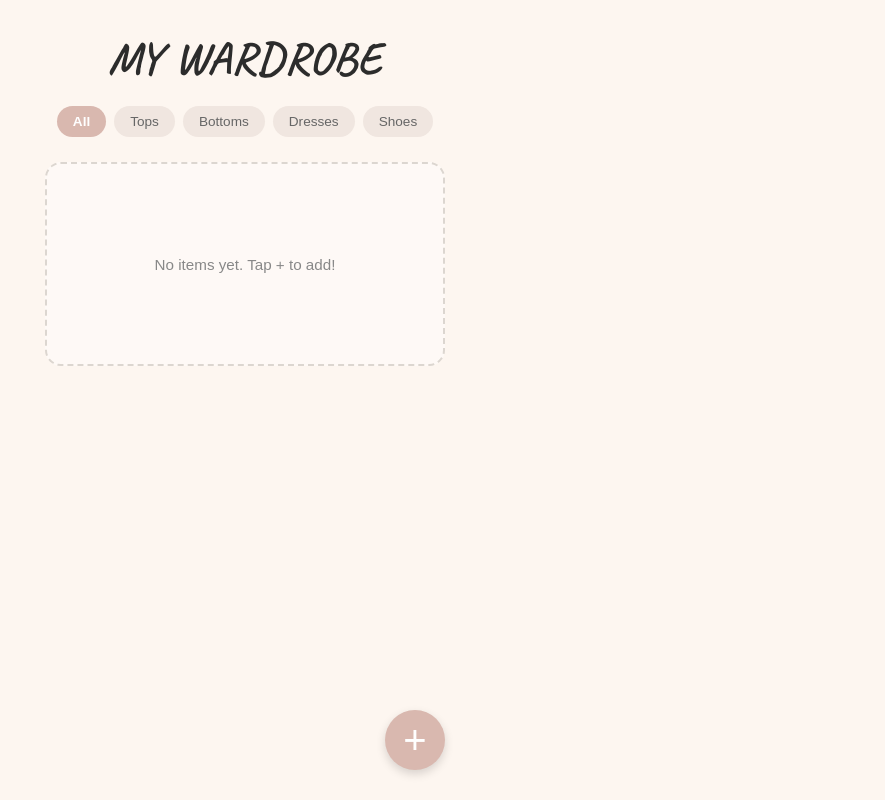
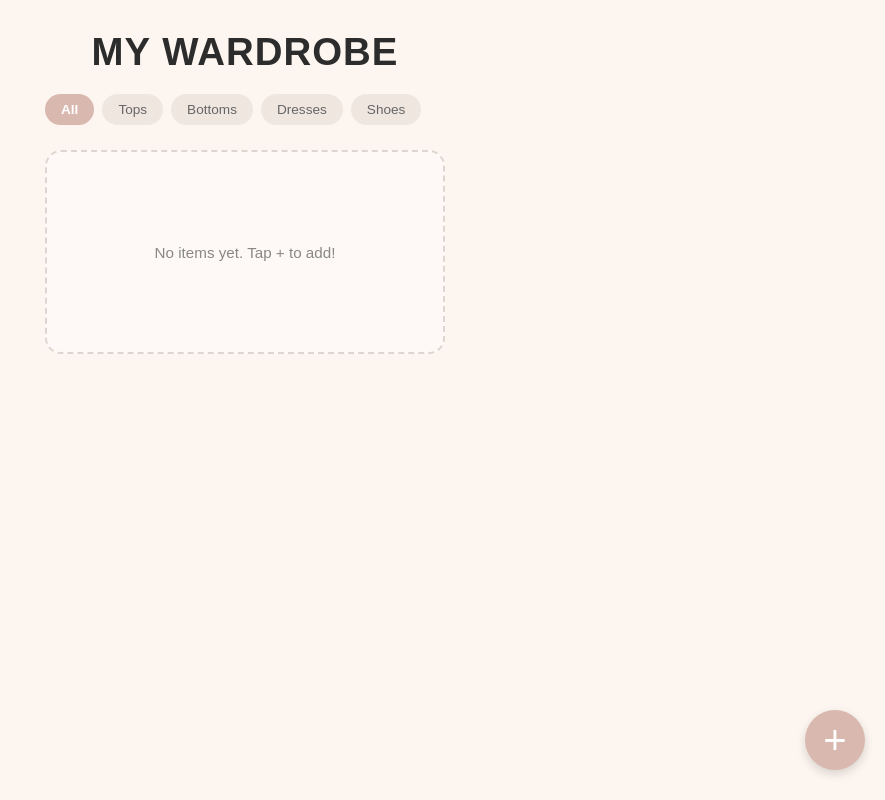
Before and after one commit to vhMarle/digital-styling, a React (Vite) app: page / in a window 1280 px wide. Shown: the whole page, without its empty margins (395-1280 px from the left). Built offline with nearby package versions, Linux system fonts and the light colour scheme.

Commit message:
Restore sub-type, site/brand, and size fields to upload form

```diff
--- a/src/App.css
+++ b/src/App.css
@@ -1,263 +1,4 @@
-body {
-  margin: 0;
-  background-color: #fdf6f0;
-  font-family: sans-serif;
-  color: #333;
-}
-
-.app-wrapper {
-  max-width: 440px;
-  margin: 0 auto;
-  padding: 20px;
-  min-height: 100vh;
-  box-sizing: border-box;
-  position: relative;
-}
-
-.closet-container {
-  display: flex;
-  flex-direction: column;
-  align-items: center;
-}
-
-.handwritten-title {
-  text-align: center;
-  font-family: 'Caveat', cursive, sans-serif;
-  font-size: 2.8rem;
-  letter-spacing: 1px;
-  margin: 10px 0 20px 0;
-  color: #2c2c2c;
-}
-
-.closet-tabs {
-  display: flex;
-  gap: 8px;
-  margin-bottom: 20px;
-  overflow-x: auto;
-  width: 100%;
-  justify-content: center;
-  padding-bottom: 5px;
-}
-
-.tab-btn {
-  background: #f0e6e0;
-  border: none;
-  border-radius: 20px;
-  padding: 8px 16px;
-  font-size: 0.85rem;
-  color: #666;
-  cursor: pointer;
-  font-weight: 500;
-  transition: all 0.2s;
-}
-
-.tab-btn.active {
-  background: #d9b8af;
-  color: #fff;
-  font-weight: bold;
-}
-
-.closet-grid {
-  width: 100%;
-  display: grid;
-  grid-template-columns: repeat(2, 1fr);
-  gap: 15px;
-  margin-bottom: 80px;
-}
-
-.closet-placeholder-card {
-  grid-column: span 2;
-  border: 2px dashed #dcd6d0;
-  border-radius: 16px;
-  height: 200px;
-  display: flex;
-  align-items: center;
-  justify-content: center;
-  background: rgba(255, 255, 255, 0.4);
-}
-
-.empty-closet-text {
-  color: #888;
-  font-size: 0.95rem;
-}
-
-.floating-add-btn {
-  position: fixed;
-  bottom: 30px;
-  right: calc(50% - 220px + 20px);
-  width: 60px;
-  height: 60px;
-  background-color: #d9b8af;
-  color: white;
-  border: none;
-  border-radius: 50%;
-  font-size: 2.5rem;
-  display: flex;
-  align-items: center;
-  justify-content: center;
-  cursor: pointer;
-  box-shadow: 0 4px 10px rgba(0,0,0,0.15);
-  transition: transform 0.2s;
-}
-
-.floating-add-btn:hover {
-  transform: scale(1.08);
-}
-
-.upload-container {
-  display: flex;
-  flex-direction: column;
-}
-
-.upload-header-row {
-  display: flex;
-  align-items: center;
-  justify-content: space-between;
-  margin-bottom: 10px;
-}
-
-.back-btn {
-  background: none;
-  border: none;
-  color: #666;
-  font-size: 1rem;
-  cursor: pointer;
-  font-weight: bold;
-}
-
-.upload-drop-box {
-  border: 2px dashed #c4b5b0;
-  border-radius: 16px;
-  padding: 20px;
-  background: rgba(255, 255, 255, 0.6);
-  display: flex;
-  flex-direction: column;
-  align-items: center;
-  gap: 15px;
-}
-
-.upload-icons-row {
-  display: flex;
-  gap: 40px;
-  align-items: center;
-  justify-content: center;
-}
-
-.icon-button {
-  cursor: pointer;
-  transition: transform 0.2s ease;
-  width: 50px;
-  height: 50px;
-  display: flex;
-  align-items: center;
-  justify-content: center;
-  background: transparent;
-}
-
-.icon-button:hover {
-  transform: scale(1.08);
-}
-
-.custom-icon {
-  width: 50px;
-  height: 50px;
-  object-fit: contain;
-  background: transparent;
-}
-
-.url-search-bar {
-  display: flex;
-  align-items: center;
-  background: #ffffff;
-  border: 1px solid #dcd6d0;
-  border-radius: 24px;
-  padding: 4px 8px 4px 12px;
-  width: 100%;
-  max-width: 300px;
-}
-
-.search-magnifier {
-  margin-right: 8px;
-  flex-shrink: 0;
-}
-
-.url-search-bar input {
-  border: none;
-  outline: none;
-  flex-grow: 1;
-  font-size: 0.9rem;
-  color: #333;
-  background: transparent;
-}
-
-.go-btn {
-  background-color: #d9b8af;
-  border: none;
-  border-radius: 16px;
-  padding: 6px 14px;
-  color: #fff;
-  font-weight: bold;
-  cursor: pointer;
-}
-
-.preview-square-frame {
-  width: 180px;
-  height: 180px;
-  margin: 20px auto 10px auto;
-  border: 1px solid #dcd6d0;
-  border-radius: 16px;
-  background: #ffffff;
-  overflow: hidden;
-  display: flex;
-  align-items: center;
-  justify-content: center;
-  position: relative;
-}
-
-.preview-img-transform {
-  max-width: 100%;
-  max-height: 100%;
-  object-fit: contain;
-  user-select: none;
-}
-
-.preview-placeholder-text {
-  color: #aaa;
-  font-size: 0.85rem;
-}
-
-.zoom-slider-row {
-  display: flex;
-  justify-content: center;
-  align-items: center;
-  gap: 10px;
-  font-size: 0.8rem;
-  color: #666;
-  margin-bottom: 15px;
-}
-
-.form-group {
-  margin-bottom: 12px;
-  display: flex;
-  flex-direction: column;
-}
-
-.form-group label {
-  font-size: 0.75rem;
-  font-weight: bold;
-  color: #777;
-  margin-bottom: 4px;
-  letter-spacing: 0.5px;
-}
-
-.form-group input,
-.form-group select {
-  padding: 10px 12px;
-  border: 1px solid #e0d6d0;
-  border-radius: 10px;
-  background: #f7f3ef;
-  font-size: 0.9rem;
-  color: #333;html, body {
+html, body {
   margin: 0;
   padding: 0;
   background-color: #fdf6f0;
@@ -298,8 +39,8 @@ body {
 
 .handwritten-title {
   text-align: center;
-  font-family: 'Caveat', cursive, sans-serif;
-  font-size: 2.8rem;
+  font-family: 'Permanent Marker', cursive, sans-serif;
+  font-size: 2.4rem;
   letter-spacing: 1px;
   margin: 10px 0 20px 0;
   color: #2c2c2c;
@@ -313,7 +54,7 @@ body {
   width: 100%;
   justify-content: flex-start;
   padding-bottom: 5px;
-  scrollbar-width: none; /* Hide scrollbars for app-like feel */
+  scrollbar-width: none;
 }
 
 .closet-tabs::-webkit-scrollbar {
@@ -577,9 +318,9 @@ body {
   border: none;
   border-radius: 20px;
   padding: 14px;
-  font-family: 'Caveat', cursive, sans-serif;
-  font-size: 1.8rem;
-  font-weight: bold;
+  font-family: 'Permanent Marker', cursive, sans-serif;
+  font-size: 1.6rem;
+  letter-spacing: 1px;
   color: #333;
   cursor: pointer;
   margin-top: 15px;
@@ -591,38 +332,4 @@ body {
 
 .add-action-btn:hover {
   background-color: #e5c5bc;
-}  outline: none;
 }
-
-.form-row {
-  display: flex;
-  gap: 10px;
-}
-
-.form-group.half {
-  flex: 1;
-}
-
-.form-group.third {
-  flex: 1;
-}
-
-.add-action-btn {
-  width: 100%;
-  background-color: #f0d5cc;
-  border: none;
-  border-radius: 20px;
-  padding: 14px;
-  font-family: 'Caveat', cursive, sans-serif;
-  font-size: 1.8rem;
-  font-weight: bold;
-  color: #333;
-  cursor: pointer;
-  margin-top: 15px;
-  box-shadow: 0 4px 6px rgba(0,0,0,0.05);
-  transition: background-color 0.2s;
-}
-
-.add-action-btn:hover {
-  background-color: #e5c5bc;
-}
```
